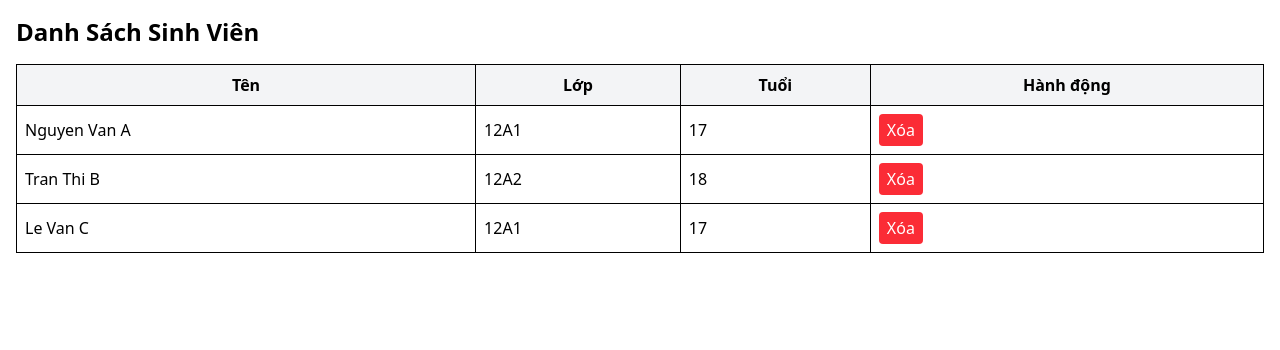
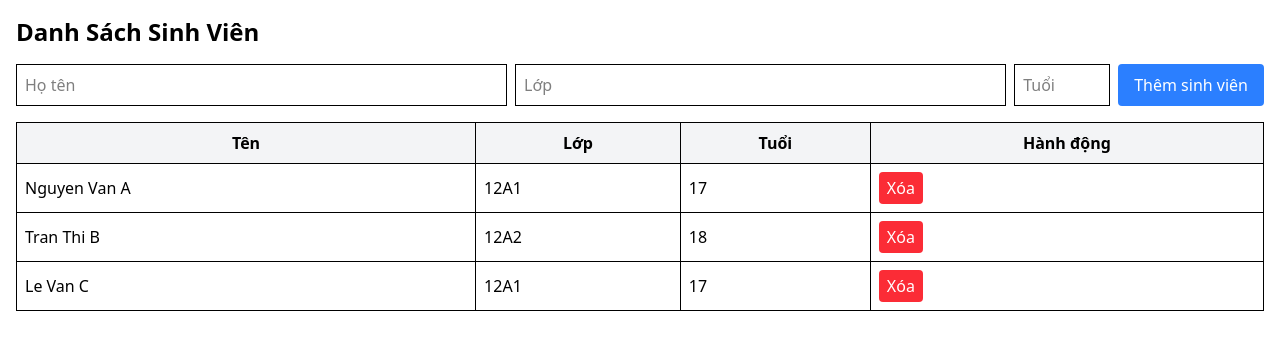
Before and after one commit to DeeDeevk/LTPTGiaoDien_NguyenHoVietKhoa_BaiThi, a React (Vite) app: page / in a window 1280 px wide. Shown: the top 350 px of the page. Built offline with nearby package versions, Linux system fonts and the light colour scheme.

Commit message:
chuc nang them sinh vien

```diff
--- a/src/components/SinhVienList.jsx
+++ b/src/components/SinhVienList.jsx
@@ -2,15 +2,76 @@ import { useState } from 'react';
 import './SinhVienList.css';
 
 function SinhVienList() {
-  const [students] = useState([
+  const [students, setStudents] = useState([
     { id: 1, name: 'Nguyen Van A', class: '12A1', age: 17 },
     { id: 2, name: 'Tran Thi B', class: '12A2', age: 18 },
     { id: 3, name: 'Le Van C', class: '12A1', age: 17 },
   ]);
 
+  const [newStudent, setNewStudent] = useState({
+    name: '',
+    class: '',
+    age: ''
+  });
+
+  const handleInputChange = (e) => {
+    const { name, value } = e.target;
+    setNewStudent({ ...newStudent, [name]: value });
+  };
+
+  const handleAddStudent = () => {
+    if (!newStudent.name || !newStudent.class || !newStudent.age) {
+      alert('Vui lòng nhập đầy đủ thông tin!');
+      return;
+    }
+
+    const newId = students.length > 0 ? students[students.length - 1].id + 1 : 1;
+    const studentToAdd = { ...newStudent, id: newId, age: parseInt(newStudent.age) };
+
+    setStudents([...students, studentToAdd]);
+    setNewStudent({ name: '', class: '', age: '' });
+    console.log("Them sinh vien thanh cong!") // reset form
+  };
+
   return (
     <div className="container mx-auto p-4">
       <h2 className="text-2xl font-bold mb-4">Danh Sách Sinh Viên</h2>
+
+      {/* Form thêm sinh viên */}
+      <div className="mb-4 flex gap-2">
+        <input
+          className="border p-2 flex-1"
+          type="text"
+          name="name"
+          value={newStudent.name}
+          placeholder="Họ tên"
+          onChange={handleInputChange}
+        />
+        <input
+          className="border p-2 flex-1"
+          type="text"
+          name="class"
+          value={newStudent.class}
+          placeholder="Lớp"
+          onChange={handleInputChange}
+        />
+        <input
+          className="border p-2 w-24"
+          type="number"
+          name="age"
+          value={newStudent.age}
+          placeholder="Tuổi"
+          onChange={handleInputChange}
+        />
+        <button
+          className="bg-blue-500 text-white px-4 py-2 rounded hover:bg-blue-600"
+          onClick={handleAddStudent}
+        >
+          Thêm sinh viên
+        </button>
+      </div>
+
+      {/* Bảng sinh viên */}
       <table className="w-full border-collapse border">
         <thead>
           <tr className="bg-gray-100">
```
Also changed, not shown: MinhChung/themSinhVien.PNG (added).
